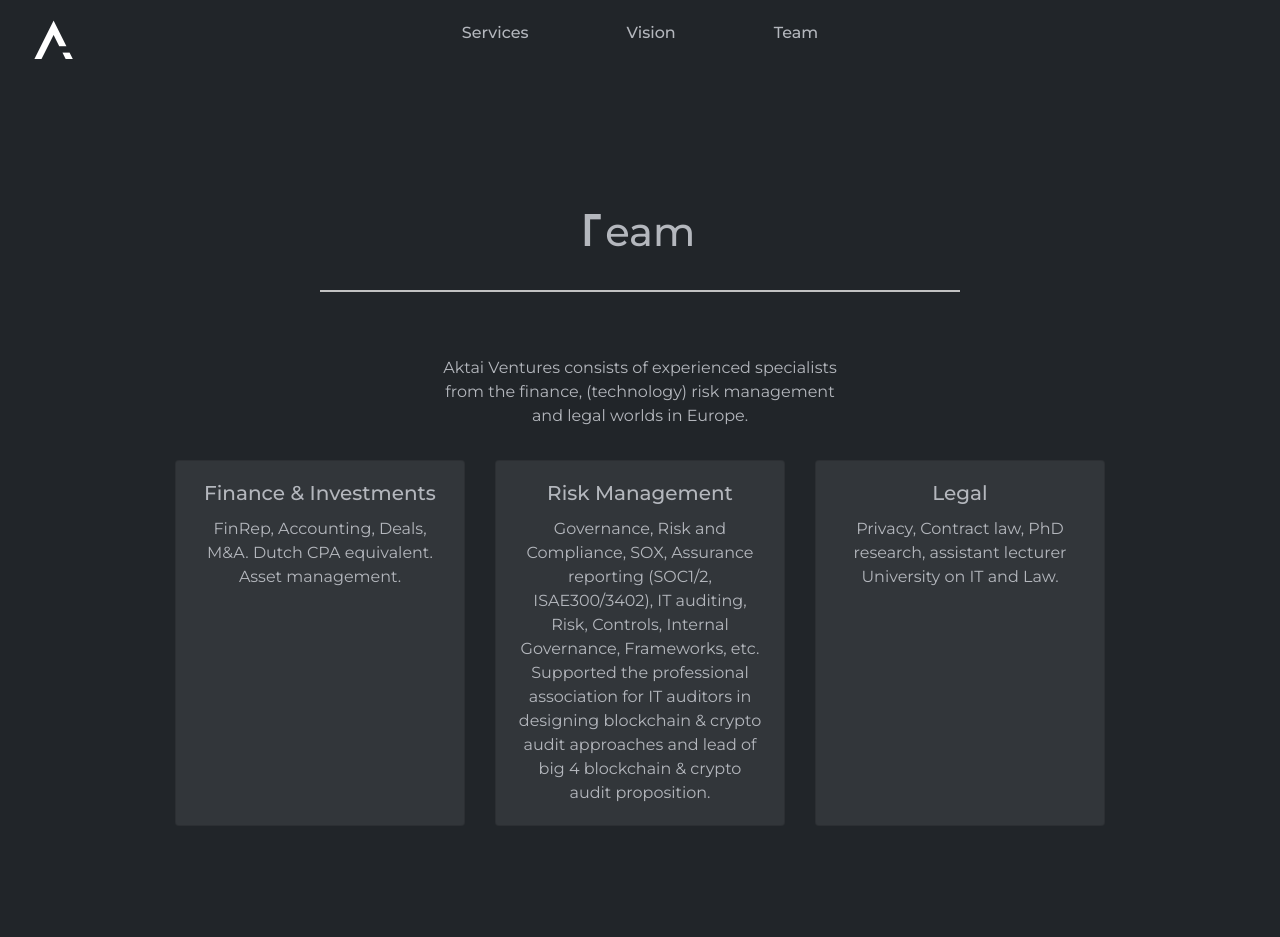
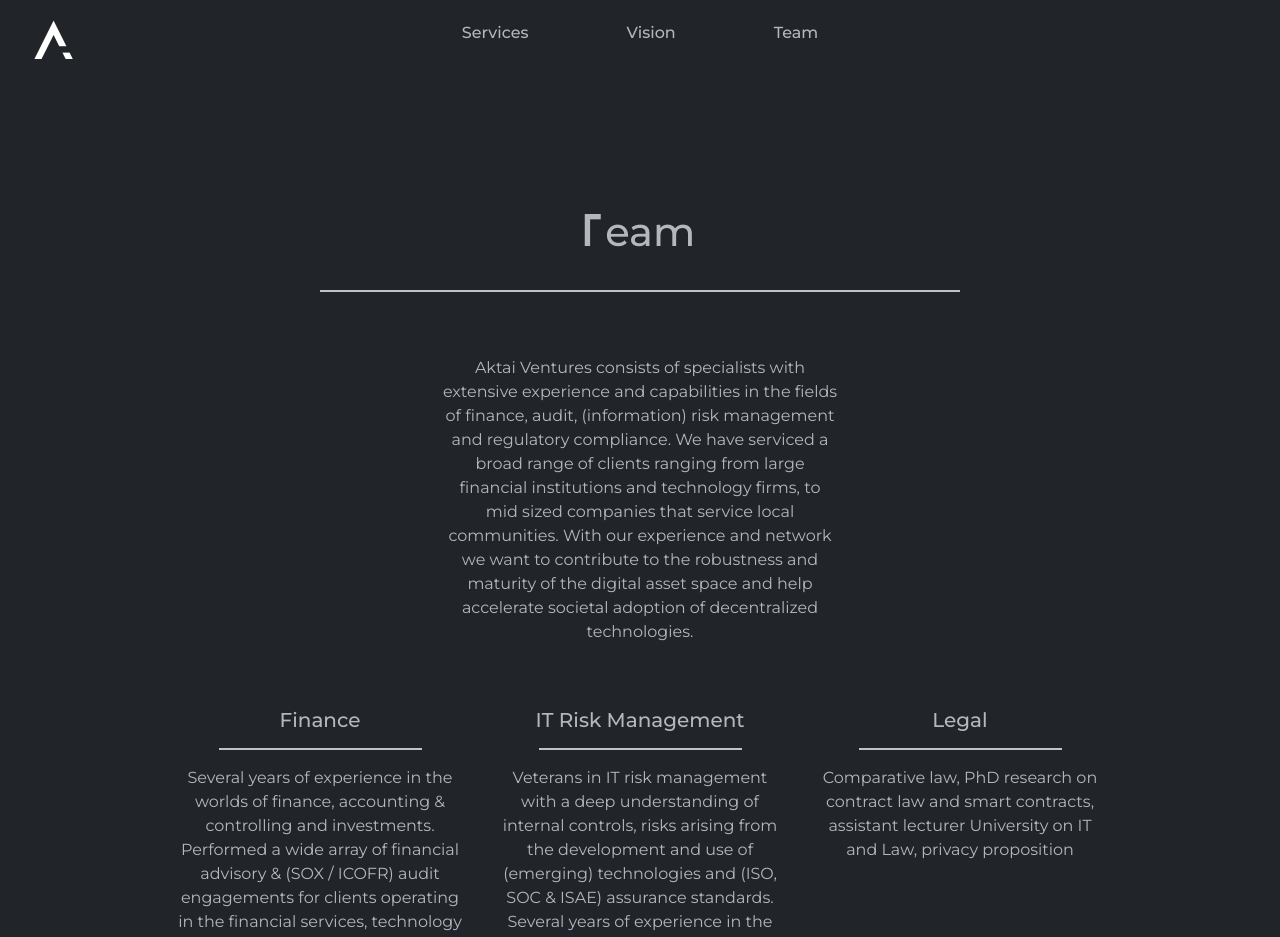
Before and after one commit to STV038/STV038.github.io-aktai, a React (Create React App) app: page /team in a window 1280 px wide. Shown: the top 937 px of the page. Before the commit the page ends 842 px from the top, so only its background shows below. Built offline with nearby package versions, Linux system fonts and the light colour scheme.

Commit message:
updated vision and team

```diff
--- a/src/App.scss
+++ b/src/App.scss
@@ -37,6 +37,11 @@
 .new1 {
   border-top: 2px solid #c2c2c2;
   width: 50%;
+}
+
+.new2 {
+  border-top: 2px solid #c2c2c2;
+  width: 70%;
 }
 
 .line1 {
--- a/src/components/Services.js
+++ b/src/components/Services.js
@@ -211,6 +211,42 @@
                 </Card>
               </Col>
             </Row>
+            <Row className="justify-content-center">
+              <Col sm="12" lg="4" className="pb-3">
+                <Card body>
+                  <CardTitle
+                    onClick={toggleResearch}
+                    tag="h5"
+                    className="expand-card"
+                  >
+                    <div>
+                      Looking to step into the world of digital assets
+                      and decentralized technologies
+                    </div>
+                    <FontAwesomeIcon icon={faChevronDown} id="icon" />
+                  </CardTitle>
+                  <Collapse isOpen={openResearch}>
+                    <CardText>
+                      The current world of decentralized technologies
+                      is very promising, but also opaque, new, chaotic
+                      and challenging to operate with. Many new
+                      blockchain networks are developed and released
+                      to the world, some very promising that are
+                      geared towards the estbalish of a new financial
+                      infrastructure. But navigating across these
+                      blockchains requires technological savyness and
+                      knowledge of the risks involved. Making mistakes
+                      can be costly and will be final. You need a
+                      navigator that does not only know how to operate
+                      on these new infrastructures and has experience
+                      in the crypto asset space, but is also familiar
+                      with topics surrounding financial management,
+                      risk management, regulation and compliance.
+                    </CardText>
+                  </Collapse>
+                </Card>
+              </Col>
+            </Row>
           </div>
         )}
       </Transition>
--- a/src/components/Team.js
+++ b/src/components/Team.js
@@ -1,5 +1,5 @@
 import * as React from 'react';
-import { Row, Col, Card, CardTitle, CardText } from 'reactstrap';
+import { Row, Col } from 'reactstrap';
 import { Transition } from 'react-transition-group';
 
 import '../assets/transition.scss';
@@ -42,47 +42,58 @@
             </Row>
             <Row className="justify-content-center text-center">
               <Col sm="12" lg="4">
-                <p className="mb-3">
-                  Aktai Ventures consists of experienced specialists
-                  from the finance, (technology) risk management and
-                  legal worlds in Europe.
+                <p className="mb-5">
+                  Aktai Ventures consists of specialists with
+                  extensive experience and capabilities in the fields
+                  of finance, audit, (information) risk management and
+                  regulatory compliance. We have serviced a broad
+                  range of clients ranging from large financial
+                  institutions and technology firms, to mid sized
+                  companies that service local communities. With our
+                  experience and network we want to contribute to the
+                  robustness and maturity of the digital asset space
+                  and help accelerate societal adoption of
+                  decentralized technologies.
                 </p>
               </Col>
             </Row>
             <Row className="justify-content-center text-center match-height">
-              <Col sm="12" lg="3" className="pt-3 pb-3">
-                <Card body>
-                  <CardTitle tag="h5">
-                    Finance & Investments
-                  </CardTitle>
-                  <CardText>
-                    FinRep, Accounting, Deals, M&A. Dutch CPA
-                    equivalent. Asset management.
-                  </CardText>
-                </Card>
+              <Col sm="12" lg="3" className="pt-3">
+                <h5>Finance</h5>
+                <hr className="new2" />
+                <p>
+                  Several years of experience in the worlds of
+                  finance, accounting & controlling and investments.
+                  Performed a wide array of financial advisory & (SOX
+                  / ICOFR) audit engagements for clients operating in
+                  the financial services, technology and corporate
+                  worlds. Deep understanding of corporate finance,
+                  investment management and accounting standards.
+                </p>
               </Col>
-              <Col sm="12" lg="3" className="pt-3 pb-3">
-                <Card body>
-                  <CardTitle tag="h5">Risk Management</CardTitle>
-                  <CardText>
-                    Governance, Risk and Compliance, SOX, Assurance
-                    reporting (SOC1/2, ISAE300/3402), IT auditing,
-                    Risk, Controls, Internal Governance, Frameworks,
-                    etc. Supported the professional association for IT
-                    auditors in designing blockchain & crypto audit
-                    approaches and lead of big 4 blockchain & crypto
-                    audit proposition.
-                  </CardText>
-                </Card>
+              <Col sm="12" lg="3" className="pt-3">
+                <h5>IT Risk Management</h5>
+                <hr className="new2" />
+                <p>
+                  Veterans in IT risk management with a deep
+                  understanding of internal controls, risks arising
+                  from the development and use of (emerging)
+                  technologies and (ISO, SOC & ISAE) assurance
+                  standards. Several years of experience in the
+                  design, implementation and assessment of IT control
+                  environments and frameworks. Contributors to
+                  professional associations in designing blockchain &
+                  crypto audit approaches.
+                </p>
               </Col>
-              <Col sm="12" lg="3" className="pt-3 pb-3">
-                <Card body>
-                  <CardTitle tag="h5">Legal</CardTitle>
-                  <CardText>
-                    Privacy, Contract law, PhD research, assistant
-                    lecturer University on IT and Law.
-                  </CardText>
-                </Card>
+              <Col sm="12" lg="3" className="pt-3">
+                <h5>Legal</h5>
+                <hr className="new2" />
+                <p>
+                  Comparative law, PhD research on contract law and
+                  smart contracts, assistant lecturer University on IT
+                  and Law, privacy proposition
+                </p>
               </Col>
             </Row>
           </div>
--- a/src/components/Vision.js
+++ b/src/components/Vision.js
@@ -41,7 +41,7 @@
               <hr className="new1" />
             </Row>
             <Row className="justify-content-center">
-              <Col sm="12" lg="6">
+              <Col sm="12" lg="6" style={{ textAlign: 'center' }}>
                 <p>
                   2014 marked our introduction to the world of
                   Bitcoin. The concept of having a digital currency -
@@ -50,37 +50,47 @@
                   (physical) goods on the internet was mind boggling
                   and exciting at the same time. As with all things
                   that are exciting, we dove into the world of Bitcoin
-                  and the broader crypto space and came to truly
-                  appreciate it's potential for society and financial
-                  systems.
+                  and the broader digital asset space and came to
+                  truly appreciate it's potential for society and
+                  financial systems. Throughout the following years
+                  that appreciation has turned into conviction, and
+                  has ultimately led to the foundation of Aktai
+                  Ventures:{' '}
+                  <strong>
+                    a firm dedicated to the adoption of decentralized
+                    technologies and make digital assets accessible to
+                    society.
+                  </strong>
                 </p>
                 <p>
-                  The recent rise of Decentralized Finance (DeFi)
-                  protocols substantiates that potential. DeFi aims to
-                  build a completely decentralized financial
-                  infrastructure on blockchain networks, thereby
-                  replacing centralized financial services that are
-                  traditionally offered only by financial
-                  institutions. With over $42B locked in DeFi
-                  products, it is increasingly apparent that DeFi will
-                  have a major impact on our current financial systems
-                  and significantly increase efficiency, transparancy
-                  and interoperability of financial services.
+                  Despite our conviction of the potential of this
+                  space, we also acknowledge that we are in the early
+                  stages of it. Like all emergent spaces, the digital
+                  asset space currently lacks the robustness and
+                  regulatory framework for widescale adoption.
+                  Governments are struggling to interpret and regulate
+                  this emerging space and the majority of
+                  organizations are reluctant to integrate
+                  decentralized technologies. As adoption increases,
+                  we believe that companies will increasingly expect
+                  proper risk management and governance and demand
+                  some degree of comfort (e.g. in the form of
+                  assurance) of over decentralized products. Crypto
+                  firms will need to look for assurance, embed
+                  effective risk & control management and show their
+                  products are secure and operating as intended
+                  (including the governance surrounding the product).
                 </p>
                 <p>
-                  To us, DeFi demonstrates that decentralized
-                  technologies are here to stay and that the products
-                  that are being developed on these technologies will
-                  completely change the way we think about (personal)
-                  finance and transacting with eachother. At the same
-                  time we understand that the digital asset space is
-                  an emergent one that is currently faced with a lack
-                  of regulation, maturity and robustness comparable to
-                  e.g. traditional finance. Governments are struggling
-                  to interpret and regulate this emerging space and to
-                  many actors - from individuals to financial
-                  institutions or organizations - lacks sufficient
-                  'skin in the game' in order to be adopted.
+                  At Aktai Ventures we offer a unique set of
+                  capabilities to help crypto startups in that regard.
+                  We are able to translate the concerns, needs and
+                  requirements of the regulators, investors and
+                  (institutional) clients to the decentralized
+                  technology space. At the same time we want to assist
+                  organizations that are looking to venture into the
+                  digital asset space or are looking to integrate
+                  decentralized technologies in their organization.
                 </p>
               </Col>
             </Row>
```
Also changed, not shown: archive/text.md (added, +54 -0 lines).
